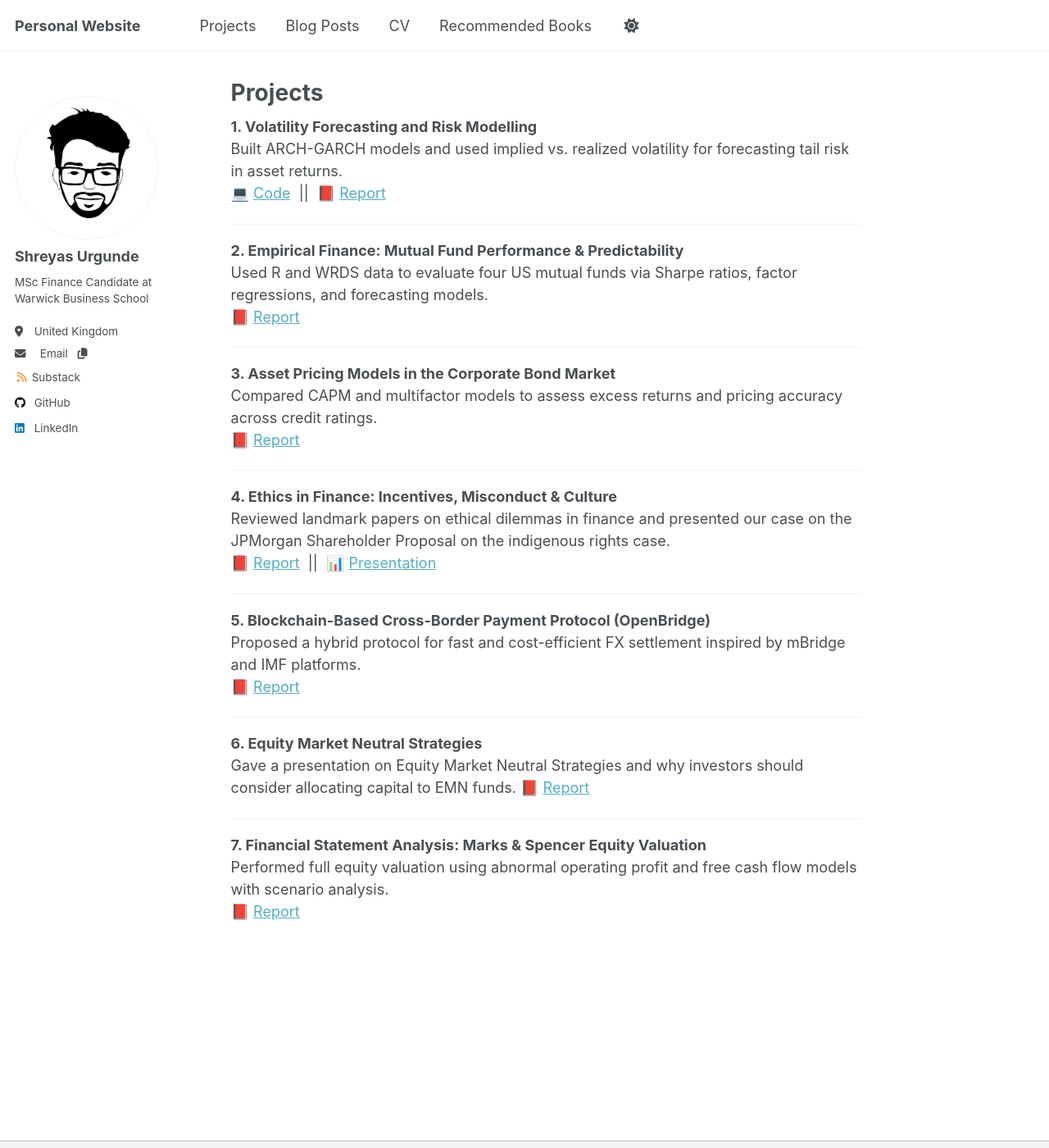
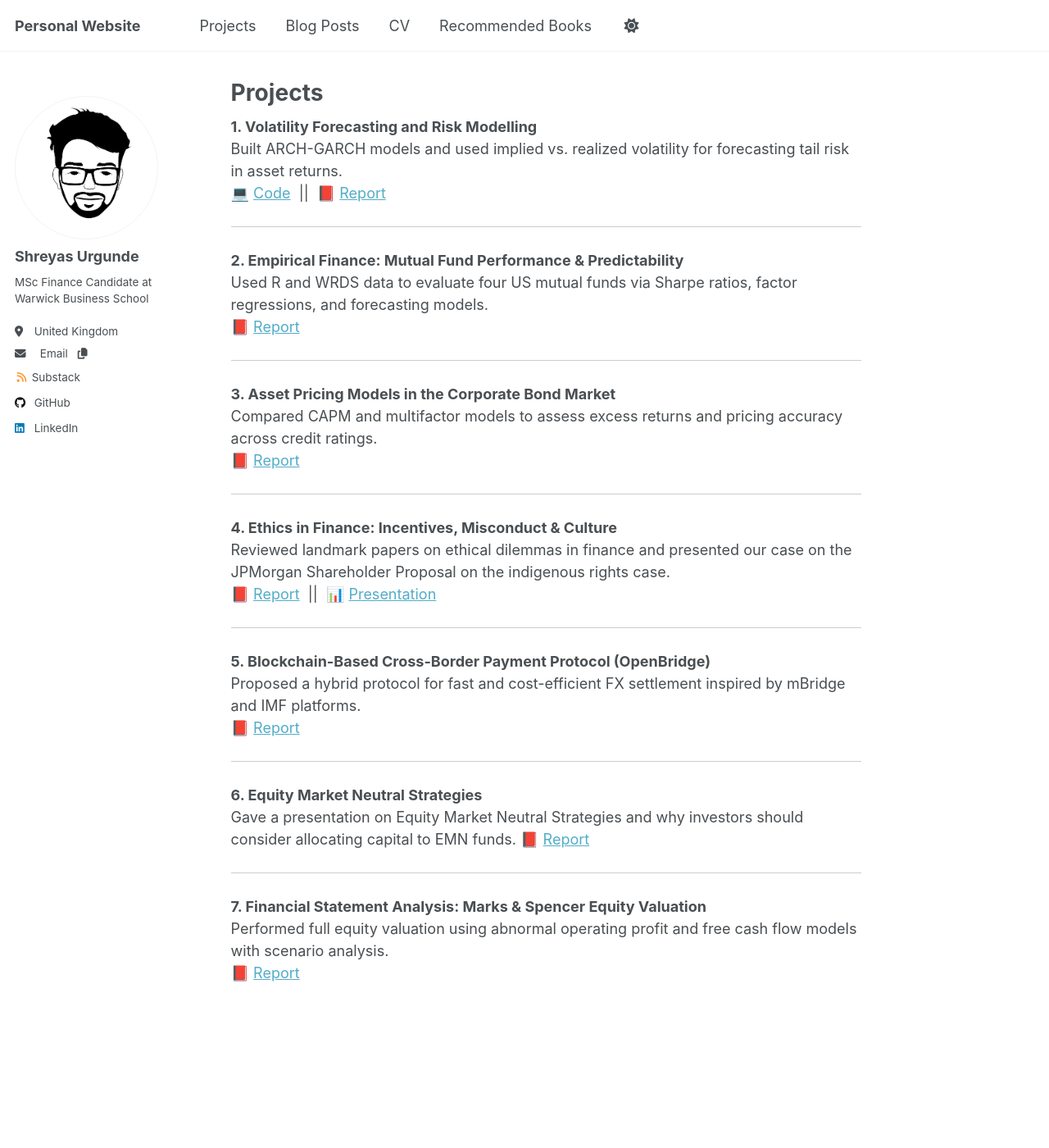
Before and after one commit to shreyasxi/shreyasxi.github.io, a Jekyll site: the page built from _pages/projects.md, in a window 1280 px wide and 1400 px high. Shown: the whole window at 82% size. Built offline with Jekyll 4.4.1, drawn with Linux system fonts in a browser that asks for light colours; a script that is not in the unit is left out.

Commit message:
Update _default.scss

```diff
--- a/_sass/theme/_default.scss
+++ b/_sass/theme/_default.scss
@@ -54,8 +54,10 @@
   color: var(--global-text-color-light); // matches lighter text style
 }
 
+.page hr,
+.single hr,
 hr {
   border: none;
-  border-top: 1px solid #dcdcdc; // light gray for visibility
+  border-top: 1px solid #ccc;
   margin: 1.5rem 0;
 }
```
